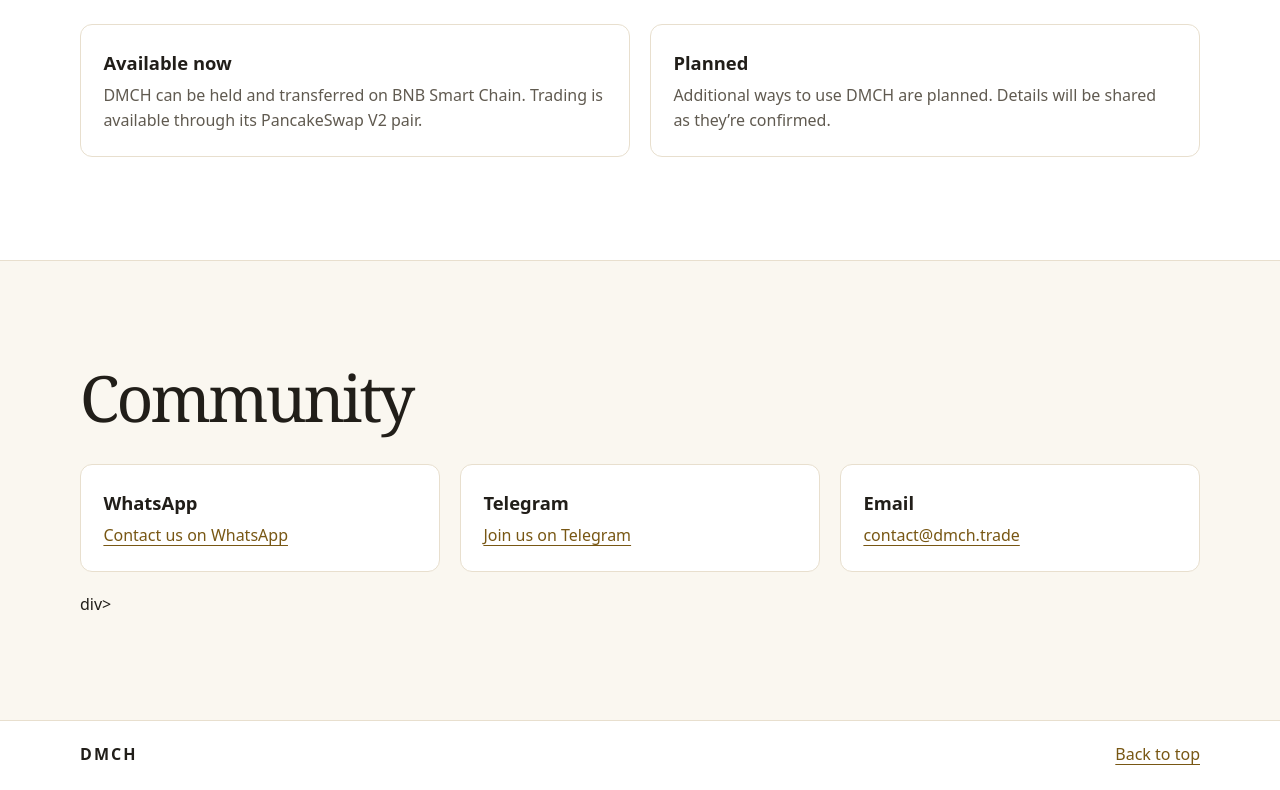
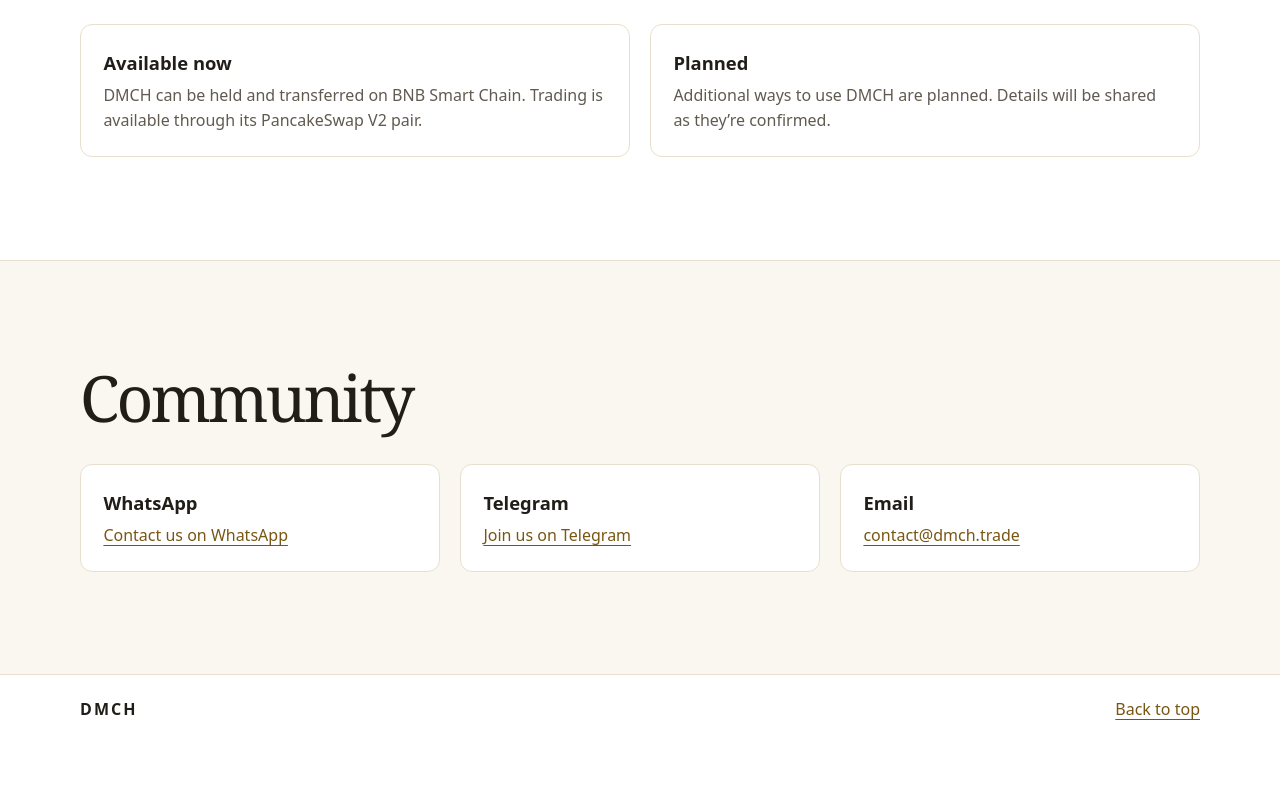
Before and after one commit to DMCH360k/dmch-website, a plain HTML site: page index.html in a window 1280 px wide. Shown: the part 2105-2895 px from the top of the page. After the commit the page ends 2849 px from the top, so only its background shows below. Drawn offline with Linux system fonts and the light colour scheme; no server answers.

```diff
--- a/index.html
+++ b/index.html
@@ -121,17 +121,17 @@
     </div>
   </section>
   <section class="section community" id="community" aria-labelledby="community-title">
+
 <div class="wrap">
   <div class="section-head"><h2 id="community-title">Community</h2></div>
   <div class="columns channels">
-
     <div class="panel"><h3>WhatsApp</h3><p><a href="https://wa.me/16479300221" target="_blank" rel="noopener noreferrer">Contact us on WhatsApp</a></p></div>
     <div class="panel"><h3>Telegram</h3><p><a href="https://t.me/dmch_trade" target="_blank" rel="noopener noreferrer">Join us on Telegram</a></p></div>
     <div class="panel"><h3>Email</h3><p><a href="mailto:contact@dmch.trade">contact@dmch.trade</a></p></div>
-div>
   </div>
 </div>
 </section>
+
 </main>
 <footer><div class="wrap"><a class="brand" href="#home">DMCH</a><a href="#home">Back to top</a></div></footer>
 <script>
```
Lines whose indentation alone changed are shown as unchanged.
